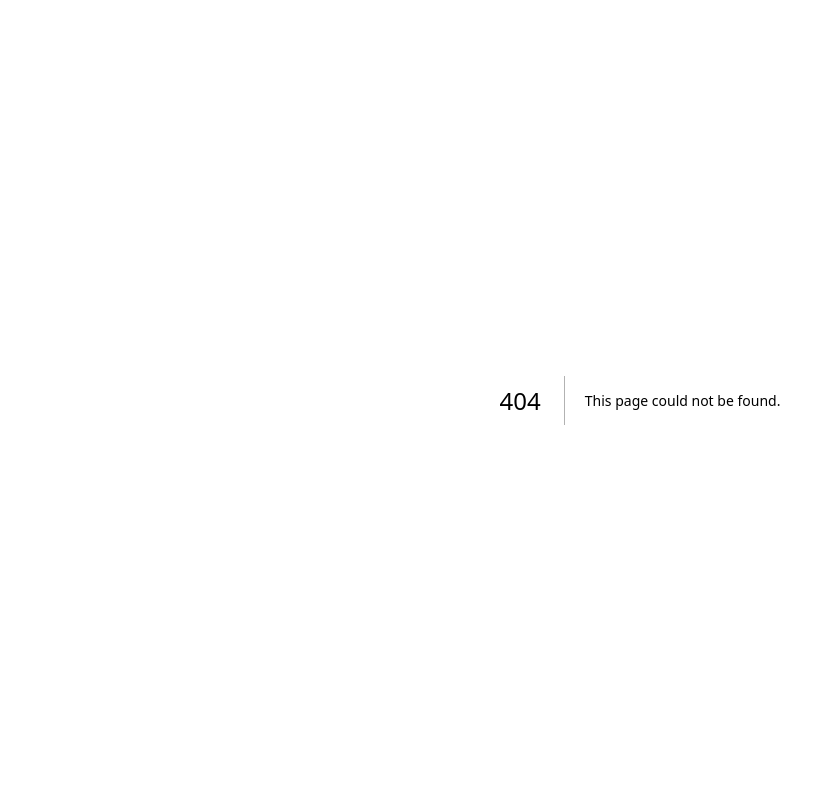
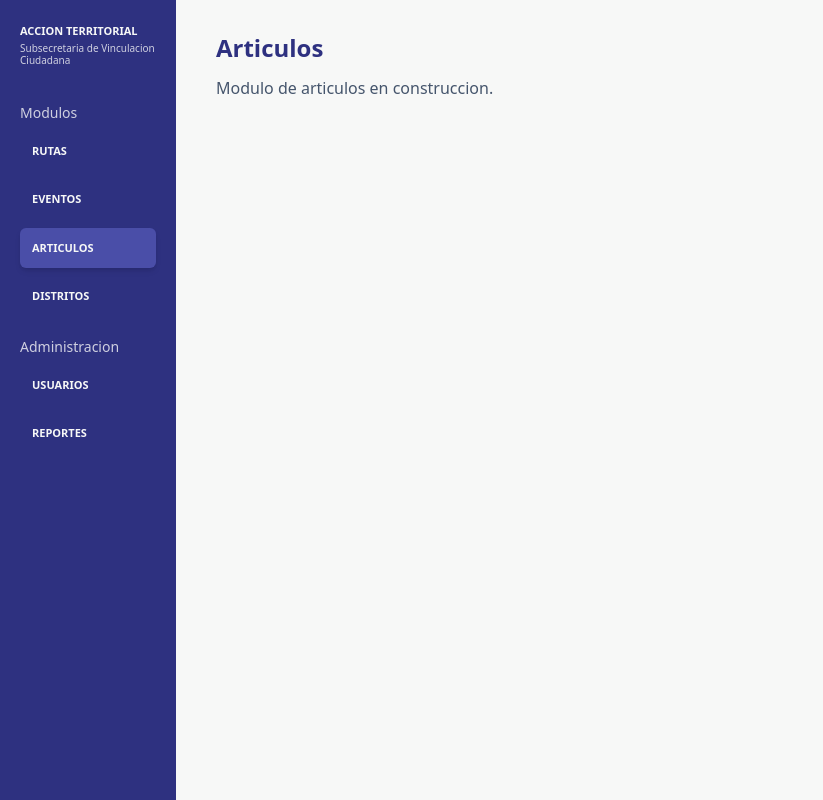
Before and after one commit to TheSixDecadence/Accion-Territorial-System, a Next.js app: page /articulos in a window 1280 px wide. Before the commit this address had no page. Shown: the whole page, without its empty margins (0-823 px from the left). Built offline with nearby package versions, Linux system fonts and the light colour scheme.

Commit message:
feat: implement Navbar with dynamic active item and add initial module pages

```diff
--- a/src/app/Layout/Navbar/Navbar.jsx
+++ b/src/app/Layout/Navbar/Navbar.jsx
@@ -1,4 +1,7 @@
+"use client";
+
 import Link from "next/link";
+import { usePathname } from "next/navigation";
 
 const moduleItems = [
   { label: "Rutas", href: "/rutas" },
@@ -12,9 +15,19 @@ const adminItems = [
   { label: "Reportes", href: "/reportes" },
 ];
 
-const Navbar = ({ activeItem = "Rutas" }) => {
+const navItems = [...moduleItems, ...adminItems];
+
+const Navbar = () => {
+  const pathname = usePathname();
+  const activeItem =
+    navItems.find((item) => {
+      return pathname === item.href || pathname.startsWith(`${item.href}/`);
+    })?.label ?? "Rutas";
+
   return (
-    <aside className="min-h-screen w-[176px] shrink-0 bg-[#2E3180] px-5 py-6 text-[#F7F8F7]">
+    <aside
+      className="min-h-screen w-[176px] shrink-0 bg-[#2E3180] px-5 py-6 text-[#F7F8F7]"
+    >
       <Link href="/" className="block">
         <span className="block text-[11px] font-bold uppercase leading-tight">
           Accion Territorial
@@ -48,7 +61,9 @@ const NavGroup = ({ activeItem, className = "", items, title }) => {
           return (
             <Link
               className={`flex rounded-md px-3 py-3 text-[11px] font-semibold uppercase transition ${
-                isActive ? "bg-[#4A4EA8] shadow-md" : "hover:bg-[#4A4EA8]/70"
+                isActive
+                  ? "bg-[#4A4EA8] shadow-md"
+                  : "hover:bg-[#4A4EA8]/70"
               }`}
               href={item.href}
               key={item.href}
--- /dev/null
+++ b/src/app/articulos/page.jsx
@@ -0,0 +1,8 @@
+export default function ArticulosPage() {
+  return (
+    <>
+      <h1 className="text-2xl font-bold text-[#2E3180]">Articulos</h1>
+      <p className="mt-3 text-slate-600">Modulo de articulos en construccion.</p>
+    </>
+  );
+}
--- /dev/null
+++ b/src/app/distritos/page.jsx
@@ -0,0 +1,8 @@
+export default function DistritosPage() {
+  return (
+    <>
+      <h1 className="text-2xl font-bold text-[#2E3180]">Distritos</h1>
+      <p className="mt-3 text-slate-600">Modulo de distritos en construccion.</p>
+    </>
+  );
+}
--- /dev/null
+++ b/src/app/eventos/page.jsx
@@ -0,0 +1,8 @@
+export default function EventosPage() {
+  return (
+    <>
+      <h1 className="text-2xl font-bold text-[#2E3180]">Eventos</h1>
+      <p className="mt-3 text-slate-600">Modulo de eventos en construccion.</p>
+    </>
+  );
+}
--- a/src/app/layout.js
+++ b/src/app/layout.jsx
@@ -1,4 +1,5 @@
 import { Geist, Geist_Mono } from "next/font/google";
+import Navbar from "@/app/Layout/Navbar/Navbar";
 import "./globals.css";
 
 const geistSans = Geist({
@@ -22,8 +23,13 @@ export default function RootLayout({ children }) {
       lang="es"
       className={`${geistSans.variable} ${geistMono.variable} h-full antialiased`}
     >
-      <body className="min-h-full bg-slate-50 text-slate-950">
-        {children}
+      <body className="min-h-full bg-[#F7F8F7] text-slate-950">
+        <main className="flex min-h-screen bg-[#F7F8F7]">
+          <Navbar />
+          <section className="flex flex-1 flex-col px-10 py-8">
+            {children}
+          </section>
+        </main>
       </body>
     </html>
   );
--- a/src/app/page.js
+++ /dev/null
@@ -1,22 +0,0 @@
-import Navbar from "@/app/Layout/Navbar/Navbar";
-
-export default function Home() {
-  return (
-    <main className="flex min-h-screen bg-[#F7F8F7]">
-      <Navbar activeItem="Rutas" />
-
-      <section className="flex flex-1 flex-col justify-center px-10 py-16">
-        <p className="text-sm font-semibold uppercase tracking-widest text-indigo-700">
-          Accion Territorial
-        </p>
-        <h1 className="mt-4 max-w-3xl text-4xl font-bold tracking-tight text-slate-950 md:text-6xl">
-          Bienvenido al sistema de gestion territorial.
-        </h1>
-        <p className="mt-5 max-w-2xl text-lg leading-8 text-slate-600">
-          Base inicial del proyecto lista para construir modulos de rutas,
-          eventos, articulos, usuarios y reportes.
-        </p>
-      </section>
-    </main>
-  );
-}
--- /dev/null
+++ b/src/app/page.jsx
@@ -0,0 +1,16 @@
+export default function Home() {
+  return (
+    <div className="flex flex-1 flex-col justify-center">
+      <p className="text-sm font-semibold uppercase tracking-widest text-[#2E3180]">
+        Accion Territorial
+      </p>
+      <h1 className="mt-4 max-w-3xl text-4xl font-bold tracking-tight text-[#111A16] md:text-6xl">
+        Bienvenido al sistema de gestion territorial.
+      </h1>
+      <p className="mt-5 max-w-2xl text-lg leading-8 text-slate-600">
+        Base inicial del proyecto lista para construir modulos de rutas,
+        eventos, articulos, usuarios y reportes.
+      </p>
+    </div>
+  );
+}
--- /dev/null
+++ b/src/app/reportes/page.jsx
@@ -0,0 +1,8 @@
+export default function ReportesPage() {
+  return (
+    <>
+      <h1 className="text-2xl font-bold text-[#2E3180]">Reportes</h1>
+      <p className="mt-3 text-slate-600">Modulo de reportes en construccion.</p>
+    </>
+  );
+}
--- /dev/null
+++ b/src/app/rutas/page.jsx
@@ -0,0 +1,8 @@
+export default function RutasPage() {
+  return (
+    <>
+      <h1 className="text-2xl font-bold text-[#2E3180]">Rutas</h1>
+      <p className="mt-3 text-slate-600">Modulo de rutas en construccion.</p>
+    </>
+  );
+}
--- /dev/null
+++ b/src/app/usuarios/page.jsx
@@ -0,0 +1,8 @@
+export default function UsuariosPage() {
+  return (
+    <>
+      <h1 className="text-2xl font-bold text-[#2E3180]">Usuarios</h1>
+      <p className="mt-3 text-slate-600">Modulo de usuarios en construccion.</p>
+    </>
+  );
+}
```
